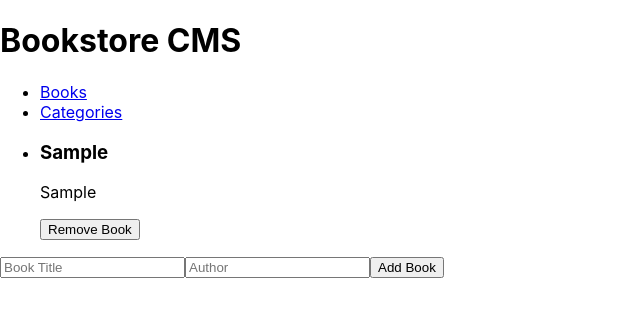
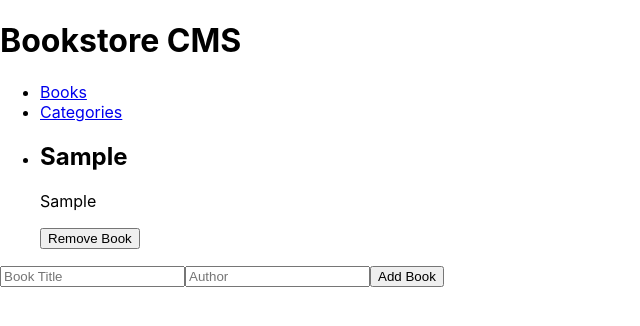
Before and after one commit to d4nQw3rty/book-store-react, a React (Create React App) app: page / in a window 1280 px wide. Both pictures are taken after typing "Sample", "Sample" into the empty fields and a click on the button "Add Book". Shown: the top 326 px of the page, without its empty margins (0-640 px from the left). Built offline with nearby package versions, Linux system fonts and the light colour scheme; no server answers.

Commit message:
get state from API and display in application

```diff
--- a/src/components/BookItem.js
+++ b/src/components/BookItem.js
@@ -2,21 +2,22 @@ import React, { useEffect } from 'react';
 import { useSelector, useDispatch } from 'react-redux';
 import { removeBook, getBooks } from '../redux/books/Book';
 
-
 const BookIem = () => {
+  const books = useSelector((state) => state.books);
   const dispatch = useDispatch();
-  const handleRemoveBook = (id) => {
-    dispatch(removeBook(id));
-  };
-  const books = useSelector((state) => state.books);
+  useEffect(() => {
+    dispatch(getBooks());
+  }, [dispatch]);
   return (
-    books.map((book) => (
-      <li key={book.id}>
-        <h3>{book.title}</h3>
-        <p>{book.author}</p>
-        <button type="button" onClick={() => handleRemoveBook(book.id)}>Remove Book</button>
-      </li>
-    ))
+    <>
+      {books.map((book) => (
+        <li key={book.id}>
+          <h2>{book.title}</h2>
+          <p>{book.author}</p>
+          <button type="button" onClick={() => dispatch(removeBook(book.id))}>Remove Book</button>
+        </li>
+      ))}
+    </>
   );
 };
 
```
